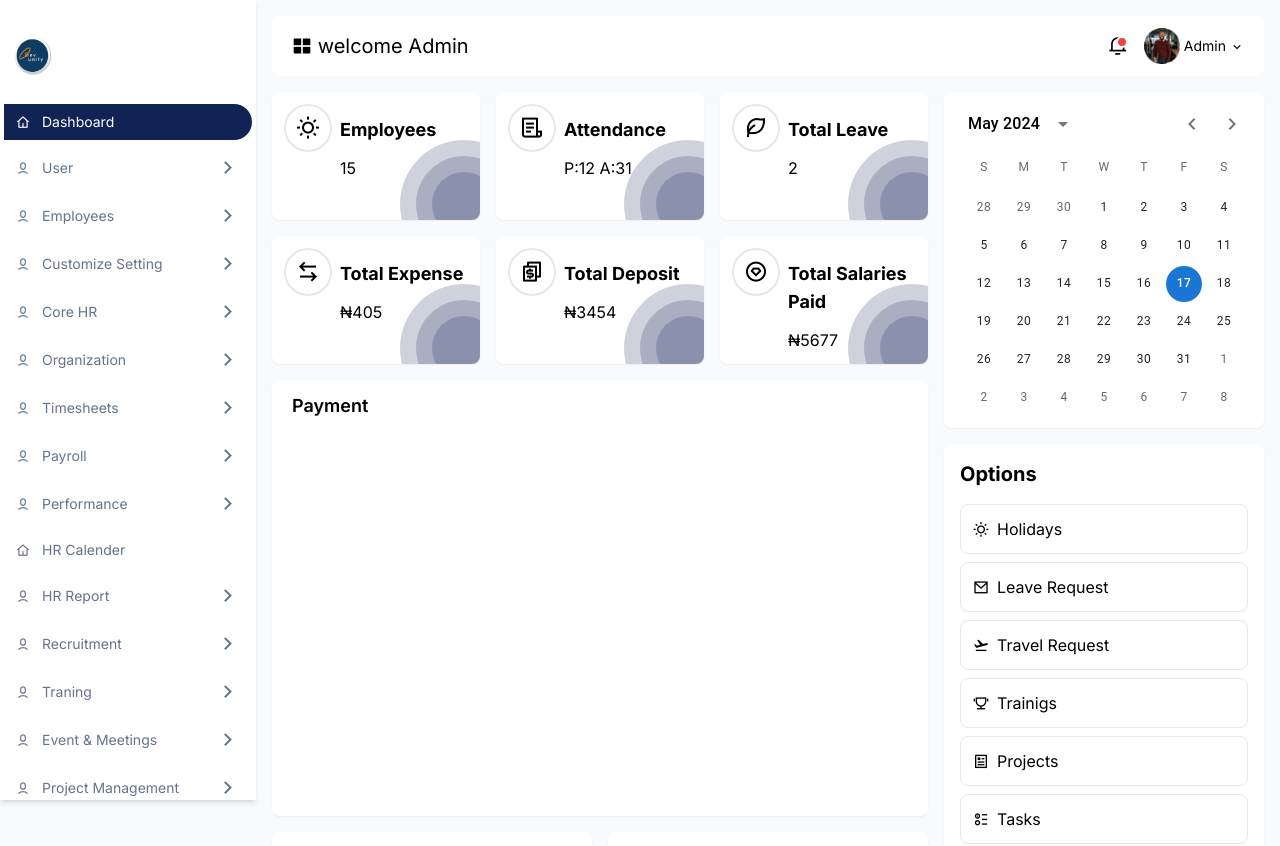
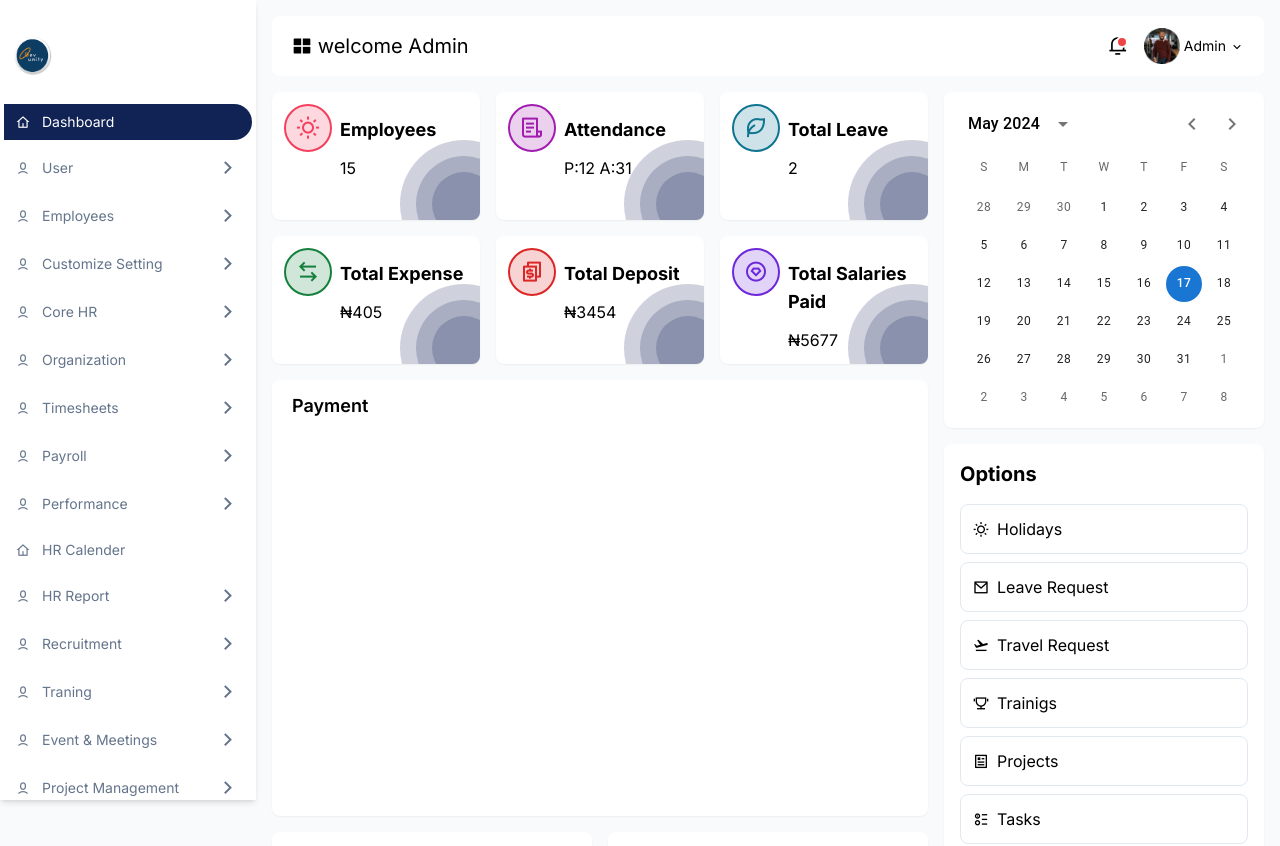
Before and after one commit to ebuberoderick/hrms, a Next.js app: page / in a window 1280 px wide. Shown: the top 846 px of the page. Built offline with nearby package versions, Linux system fonts and the light colour scheme.

Commit message:
added card color

```diff
--- a/src/app/page.jsx
+++ b/src/app/page.jsx
@@ -20,24 +20,115 @@ function Page() {
       <div className="grid grid-cols-3 gap-4">
         <div className="col-span-2 space-y-4">
           <div className="grid grid-cols-3 gap-4">
-            <DashboardCard title={"Employees"} color={"#f43f5e"} icon={<i className="ri-sun-line"></i>}>
-              15
-            </DashboardCard>
-            <DashboardCard title={"Attendance"} color={"#a21caf"} icon={<i className="ri-file-list-3-line"></i>}>
-              P:12 A:31
-            </DashboardCard>
-            <DashboardCard title={"Total Leave"} color={"#0e7490"} icon={<i className="ri-leaf-line"></i>}>
-              2
-            </DashboardCard>
-            <DashboardCard title={"Total Expense"} color={"#15803d"} icon={<i className="ri-arrow-left-right-line"></i>}>
-              &#8358;405
-            </DashboardCard>
-            <DashboardCard title={"Total Deposit"} color={"#dc2626"} icon={<i className="ri-currency-line"></i>}>
-              &#8358;3454
-            </DashboardCard>
-            <DashboardCard title={"Total Salaries Paid"} color={"#6d28d9"} icon={<i className="ri-copper-diamond-line"></i>}>
-              &#8358;5677
-            </DashboardCard>
+
+<div className="p-3 h-32 rounded-lg overflow-hidden bg-white shadow-sm relative">
+  <div className="flex gap-2">
+    <div className="">
+      <div className={`w-12 h-12 text-[#f43f5e] text-2xl border-2 border-[#f43f5e] bg-[#f43f5e] flex items-center justify-center bg-opacity-20 rounded-full`}><i className="ri-sun-line"></i></div>
+    </div>
+    <div className="relative top-3">
+      <div className="font-bold text-lg">Employees</div>
+      <div className="relative top-3">15</div>
+    </div>
+  </div>
+
+  <div className="w-32 h-32 absolute top-12 -right-12 bg-opacity-20 bg-hrms_blue rounded-full flex items-center justify-center">
+    <div className="w-24 h-24 flex items-center justify-center bg-hrms_blue rounded-full bg-opacity-20">
+      <div className="w-16 h-16 bg-hrms_blue rounded-full bg-opacity-20"></div>
+    </div>
+  </div>
+</div>
+
+<div className="p-3 h-32 rounded-lg overflow-hidden bg-white shadow-sm relative">
+  <div className="flex gap-2">
+    <div className="">
+      <div className={`w-12 h-12 text-[#a21caf] text-2xl border-2 border-[#a21caf] bg-[#a21caf] flex items-center justify-center bg-opacity-20 rounded-full`}><i className="ri-file-list-3-line"></i></div>
+    </div>
+    <div className="relative top-3">
+      <div className="font-bold text-lg">Attendance</div>
+      <div className="relative top-3">P:12 A:31</div>
+    </div>
+  </div>
+
+  <div className="w-32 h-32 absolute top-12 -right-12 bg-opacity-20 bg-hrms_blue rounded-full flex items-center justify-center">
+    <div className="w-24 h-24 flex items-center justify-center bg-hrms_blue rounded-full bg-opacity-20">
+      <div className="w-16 h-16 bg-hrms_blue rounded-full bg-opacity-20"></div>
+    </div>
+  </div>
+</div>
+
+<div className="p-3 h-32 rounded-lg overflow-hidden bg-white shadow-sm relative">
+  <div className="flex gap-2">
+    <div className="">
+      <div className={`w-12 h-12 text-[#0e7490] text-2xl border-2 border-[#0e7490] bg-[#0e7490] flex items-center justify-center bg-opacity-20 rounded-full`}><i className="ri-leaf-line"></i></div>
+    </div>
+    <div className="relative top-3">
+      <div className="font-bold text-lg">Total Leave</div>
+      <div className="relative top-3">2</div>
+    </div>
+  </div>
+
+  <div className="w-32 h-32 absolute top-12 -right-12 bg-opacity-20 bg-hrms_blue rounded-full flex items-center justify-center">
+    <div className="w-24 h-24 flex items-center justify-center bg-hrms_blue rounded-full bg-opacity-20">
+      <div className="w-16 h-16 bg-hrms_blue rounded-full bg-opacity-20"></div>
+    </div>
+  </div>
+</div>
+
+<div className="p-3 h-32 rounded-lg overflow-hidden bg-white shadow-sm relative">
+  <div className="flex gap-2">
+    <div className="">
+      <div className={`w-12 h-12 text-[#15803d] text-2xl border-2 border-[#15803d] bg-[#15803d] flex items-center justify-center bg-opacity-20 rounded-full`}><i className="ri-arrow-left-right-line"></i></div>
+    </div>
+    <div className="relative top-3">
+      <div className="font-bold text-lg">Total Expense</div>
+      <div className="relative top-3">&#8358;405</div>
+    </div>
+  </div>
+
+  <div className="w-32 h-32 absolute top-12 -right-12 bg-opacity-20 bg-hrms_blue rounded-full flex items-center justify-center">
+    <div className="w-24 h-24 flex items-center justify-center bg-hrms_blue rounded-full bg-opacity-20">
+      <div className="w-16 h-16 bg-hrms_blue rounded-full bg-opacity-20"></div>
+    </div>
+  </div>
+</div>
+
+<div className="p-3 h-32 rounded-lg overflow-hidden bg-white shadow-sm relative">
+  <div className="flex gap-2">
+    <div className="">
+      <div className={`w-12 h-12 text-[#dc2626] text-2xl border-2 border-[#dc2626] bg-[#dc2626] flex items-center justify-center bg-opacity-20 rounded-full`}><i className="ri-currency-line"></i></div>
+    </div>
+    <div className="relative top-3">
+      <div className="font-bold text-lg">Total Deposit</div>
+      <div className="relative top-3">&#8358;3454</div>
+    </div>
+  </div>
+
+  <div className="w-32 h-32 absolute top-12 -right-12 bg-opacity-20 bg-hrms_blue rounded-full flex items-center justify-center">
+    <div className="w-24 h-24 flex items-center justify-center bg-hrms_blue rounded-full bg-opacity-20">
+      <div className="w-16 h-16 bg-hrms_blue rounded-full bg-opacity-20"></div>
+    </div>
+  </div>
+</div>
+
+<div className="p-3 h-32 rounded-lg overflow-hidden bg-white shadow-sm relative">
+  <div className="flex gap-2">
+    <div className="">
+      <div className={`w-12 h-12 text-[#6d28d9] text-2xl border-2 border-[#6d28d9] bg-[#6d28d9] flex items-center justify-center bg-opacity-20 rounded-full`}><i className="ri-copper-diamond-line"></i></div>
+    </div>
+    <div className="relative top-3">
+      <div className="font-bold text-lg">Total Salaries Paid</div>
+      <div className="relative top-3">&#8358;5677</div>
+    </div>
+  </div>
+
+  <div className="w-32 h-32 absolute top-12 -right-12 bg-opacity-20 bg-hrms_blue rounded-full flex items-center justify-center">
+    <div className="w-24 h-24 flex items-center justify-center bg-hrms_blue rounded-full bg-opacity-20">
+      <div className="w-16 h-16 bg-hrms_blue rounded-full bg-opacity-20"></div>
+    </div>
+  </div>
+</div>
+
           </div>
           <div className=" bg-white shadow-sm rounded-lg">
             <div className="text-lg font-semibold px-5 py-3">Payment</div>
--- a/src/components/layouts/authLayout.js
+++ b/src/components/layouts/authLayout.js
@@ -38,6 +38,7 @@ function AuthLayout({children,title,subText,onSubmit}) {
 
             return serializeToJSON(data);
     }
+
   const router = useRouter()
   // const isAuthenticated = localStorage.screeningAuthState
 
```
